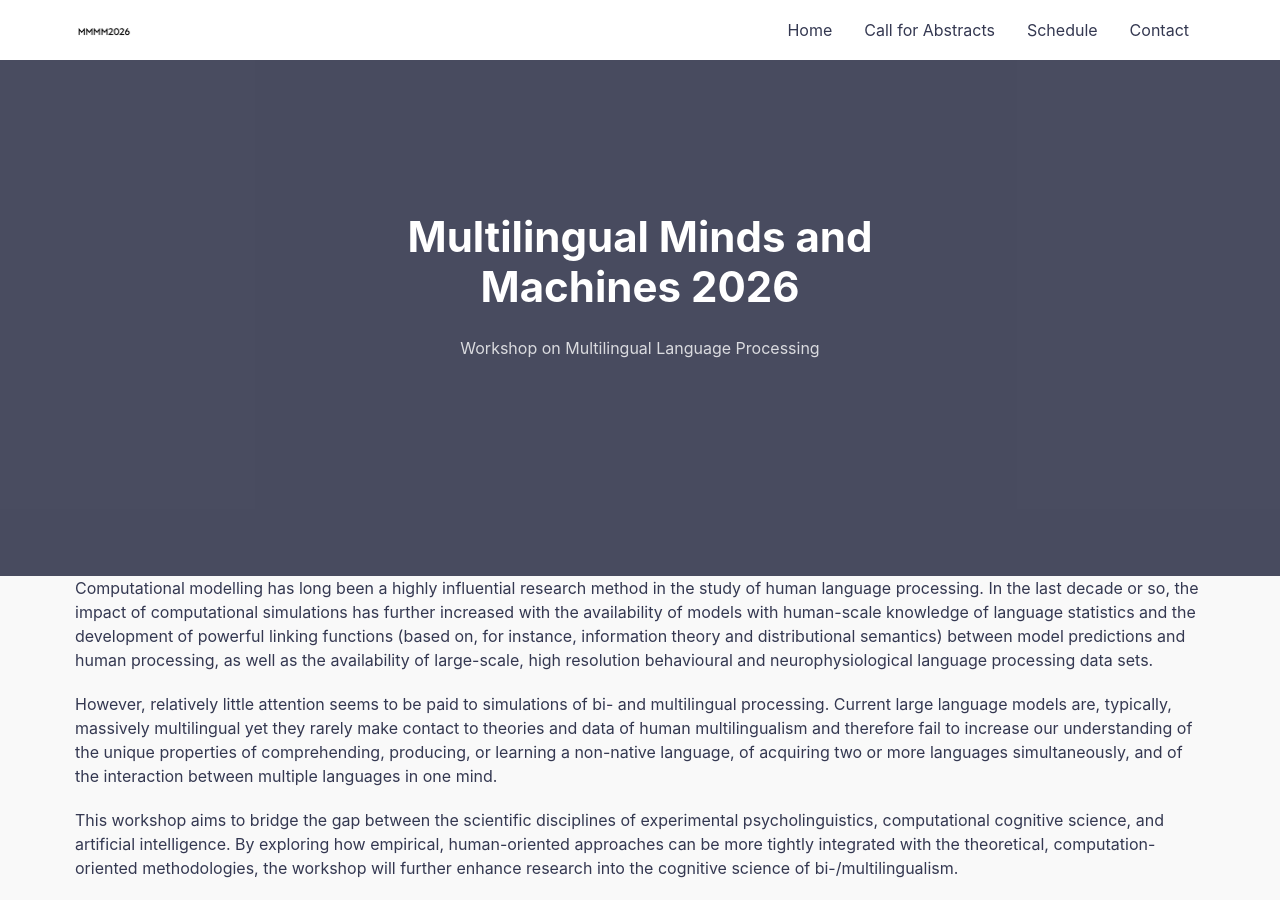
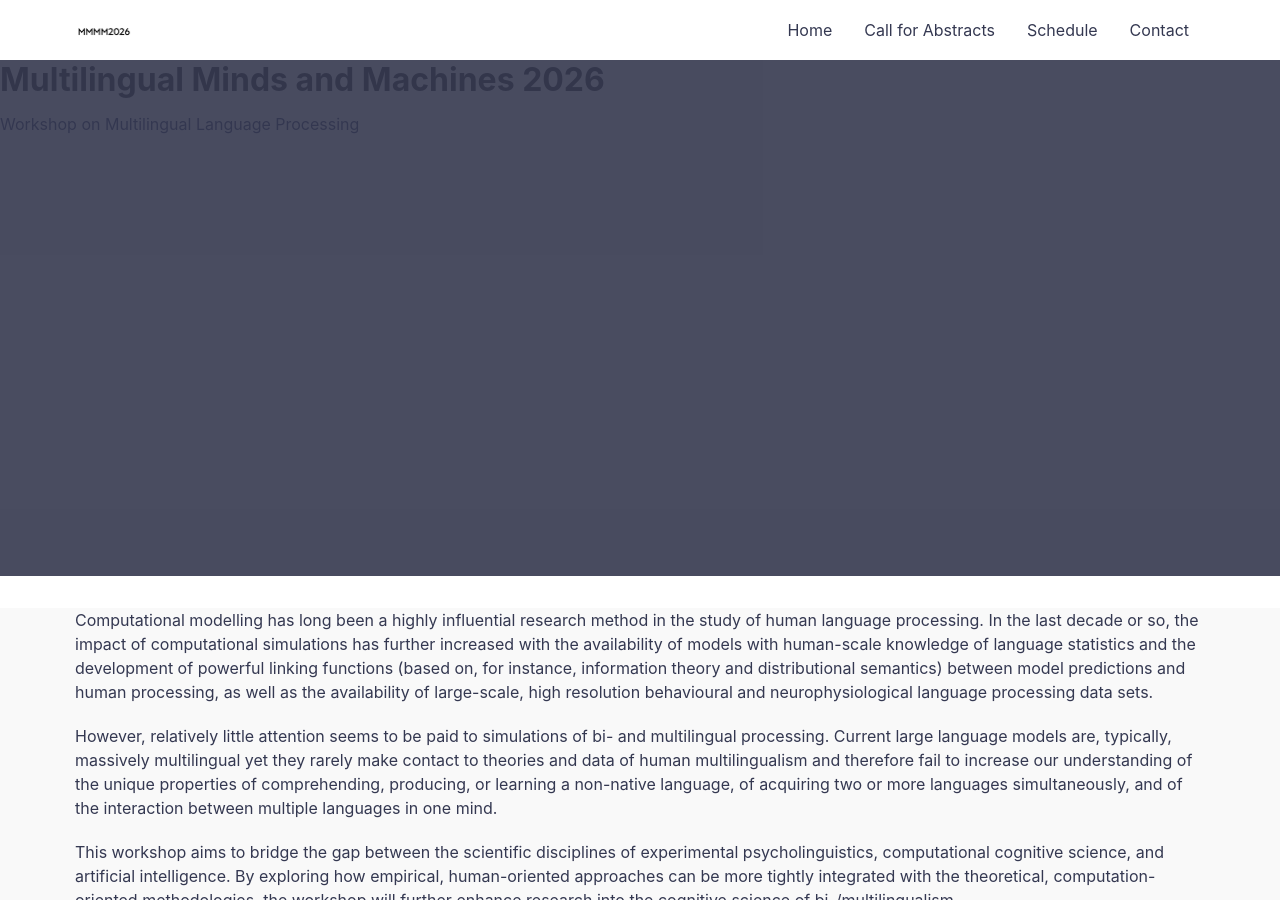
Before and after one commit to mmmm2026/mmmm2026.github.io, a Jekyll site: the page built from index.md, in a window 1280 px wide and 900 px high. Built offline with Jekyll 4.4.1, drawn with Linux system fonts in a browser that asks for light colours.

Commit message:
Update default.html

```diff
--- a/_layouts/default.html
+++ b/_layouts/default.html
@@ -19,8 +19,9 @@
 
     {% include header.html %}
 
-    <div class="hero hero--medium lazyload" data-bg="{{ site.url }}{{ site.baseurl }}/assets/img/{{ site.hero_img }}">
-      <div class="hero__wrap">
+  <div class="hero lazyload"
+     style="min-height:52vh;padding:3.5rem 0;margin-bottom:2rem;background-position:center;background-size:cover"
+     data-bg="{{ site.url }}{{ site.baseurl }}/assets/img/{{ site.hero_img }}">
         <h1 class="hero__title">{{ site.title | escape }}</h1>
         <p class="hero__meta">{{ site.tagline }}</p>
       </div>
```
